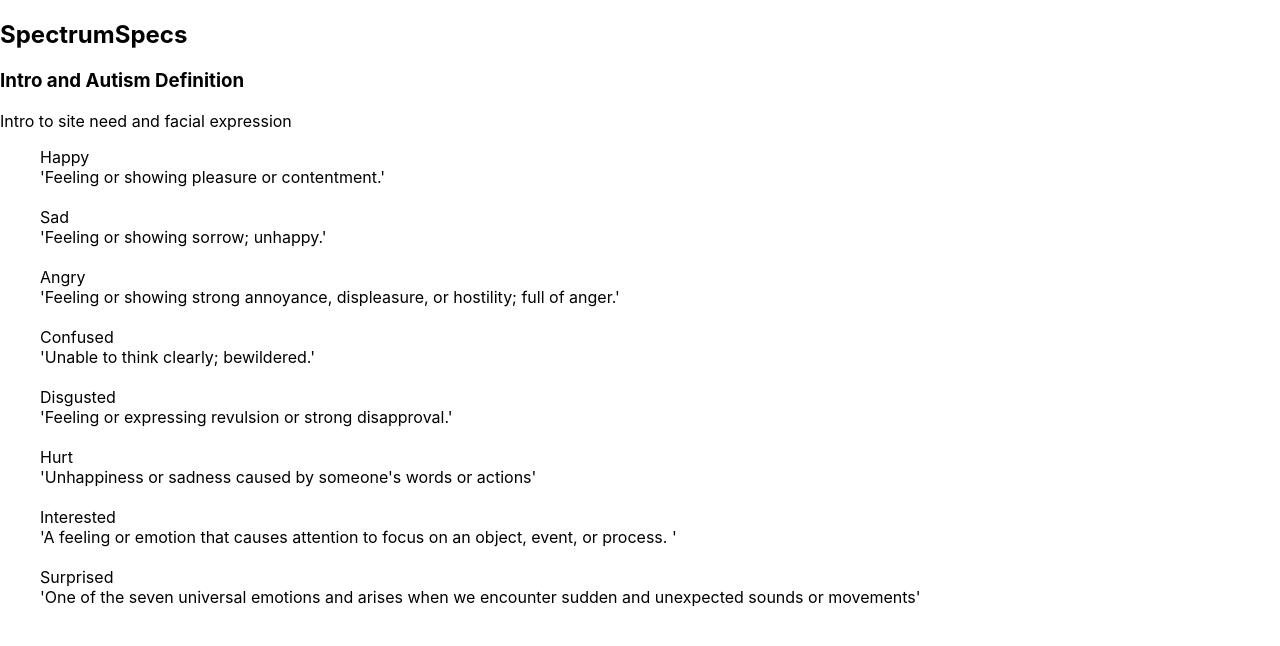
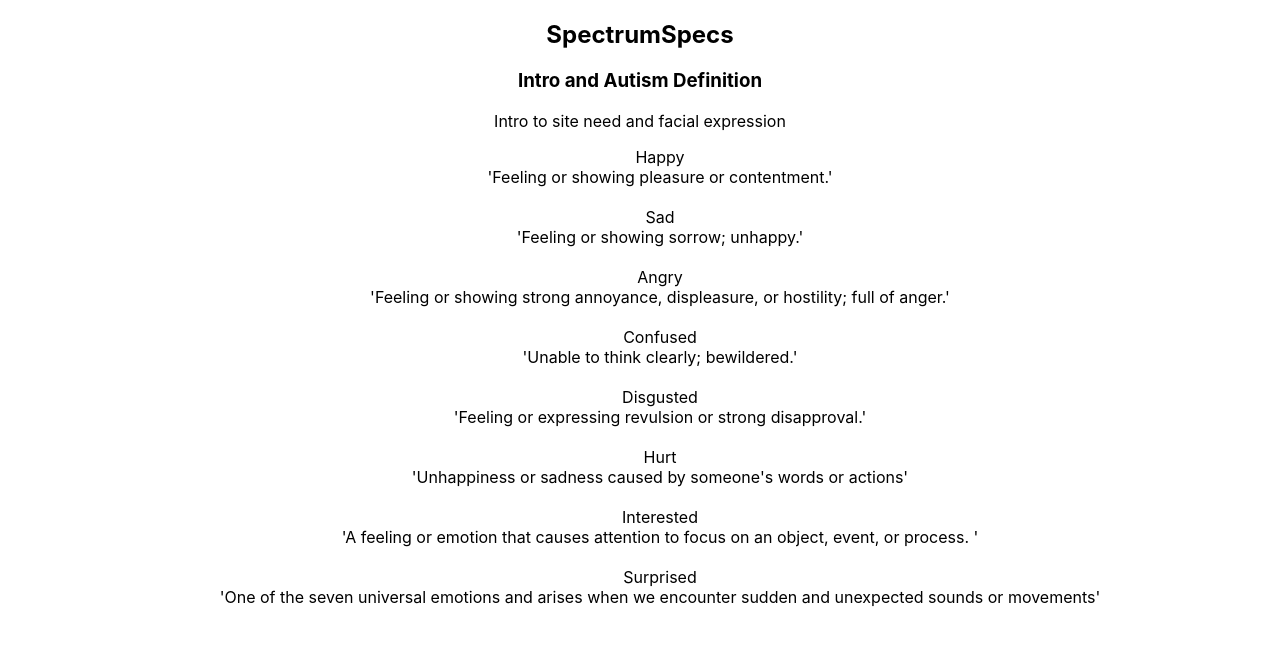
Before and after one commit to QwertyJon25/SpectrumSpecs, a React (Create React App) app: page / in a window 1280 px wide. Shown: the top 646 px of the page. Built offline with nearby package versions, Linux system fonts and the light colour scheme; data requests are answered from the project's data file; the HTML template or start-up script is replaced by a standard one.

Commit message:
css adjustments

```diff
--- a/src/Header.js
+++ b/src/Header.js
@@ -2,7 +2,7 @@ import React from 'react'
 
 export default function Header() {
     return (
-        <div>
+        <div className='Header'>
             <h2>SpectrumSpecs</h2>
             <h3>Intro and Autism Definition</h3>
             <p>Intro to site need and facial expression</p>
--- a/src/index.css
+++ b/src/index.css
@@ -1,3 +1,5 @@
+@import url('https://fonts.googleapis.com/css2?family=Ubuntu:wght@400;700&display=swap');
+
 body {
   margin: 0;
   font-family: -apple-system, BlinkMacSystemFont, 'Segoe UI', 'Roboto', 'Oxygen',
@@ -5,9 +7,75 @@ body {
     sans-serif;
   -webkit-font-smoothing: antialiased;
   -moz-osx-font-smoothing: grayscale;
+  text-align:center;
 }
 
 code {
   font-family: source-code-pro, Menlo, Monaco, Consolas, 'Courier New',
     monospace;
 }
+
+.Header {
+  border: 2px;
+  border-color: black;
+}
+
+
+
+/* body {
+  font-family: 'Ubuntu', sans-serif;
+  background-image: radial-gradient(farthest-corner at 40px 40px,
+      #f35 0%, #43e 100%);
+}
+
+.container {
+  height: 100vh;
+}
+
+.flip-card-outer {
+  width: 300px;
+  height: 400px;
+  margin: 25px 0;
+
+  &.focus-trigger:focus {
+    outline: 5px solid greenyellow;
+    outline-offset: 5px;
+  }
+
+  .flip-card-inner {
+    transform-style: preserve-3d;
+    transition: .5s linear .1s;
+    position: relative;
+    width: inherit;
+    height: inherit;
+
+    &.hover-trigger:hover {
+      transform: rotateY(180deg);
+    }
+
+    &.showBack {
+      transform: rotateY(180deg);
+    }
+
+    .card {
+      backface-visibility: hidden;
+      position: absolute;
+      top: 0;
+      left: 0;
+      width: 100%;
+      height: 100%;
+
+      &.front {
+        transform: rotateY(0);
+        background-color: #2d2d2d;
+        color: #fff;
+      }
+
+      &.back {
+        transform: rotateY(180deg);
+        background-color: #fff;
+        color: #2d2d2d;
+      }
+    }
+  }
+}  */
```
Also changed, not shown: src/FaceCard.js (+61 -0 lines).
